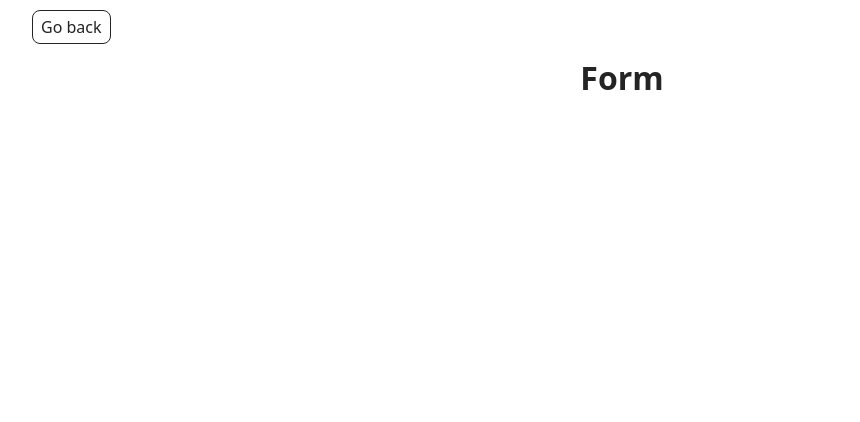
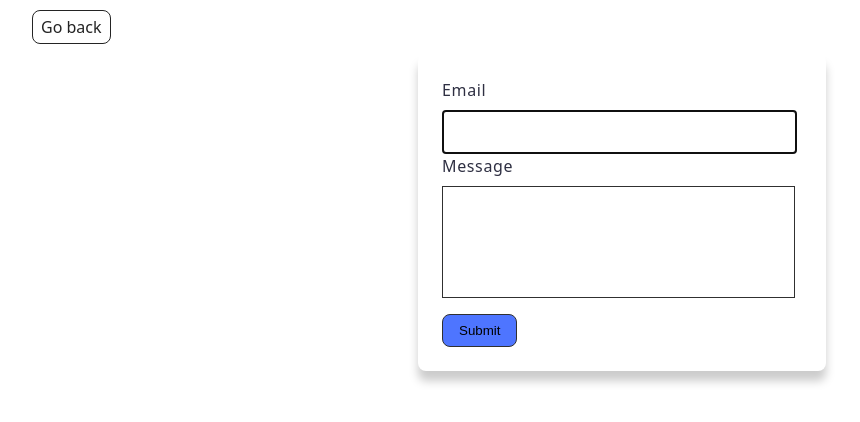
Before and after one commit to Yuriy-Nabasov/goit-js-hw-09, a website built with Vite: page src/2-form.html in a window 1280 px wide. Shown: the whole page, without its empty margins (18-878 px from the left). Built offline with nearby package versions, Linux system fonts and the light colour scheme.

Commit message:
preparation-of-task-2

```diff
--- a/src/2-form.html
+++ b/src/2-form.html
@@ -12,7 +12,27 @@
     <main>
       <div class="container">
         <a class="back-link" href="./index.html">Go back</a>
-        <h1 class="main-title">Form</h1>
+        <!-- <h1 class="main-title">Form</h1> -->
+        <form class="feedback-form" autocomplete="off">
+          <label class="feedback-form-label">
+            Email
+            <input
+              class="feedback-form-input"
+              type="email"
+              name="email"
+              autofocus
+            />
+          </label>
+          <label class="feedback-form-label">
+            Message
+            <textarea
+              class="feedback-form-message"
+              name="message"
+              rows="8"
+            ></textarea>
+          </label>
+          <button class="feedback-form-submit" type="submit">Submit</button>
+        </form>
       </div>
     </main>
     <script type="module" src="./js/2-form.js"></script>
--- a/src/css/styles.css
+++ b/src/css/styles.css
@@ -40,3 +40,62 @@
   object-fit: contain;
   object-position: center top;
 }
+
+.feedback-form {
+  display: flex;
+  flex-direction: column;
+  /* row-gap: 20px; */
+  width: 360px;
+  /* height: 192px; */
+  padding: 24px 24px 0px 24px;
+  border-radius: 8px;
+  margin: 0 auto;
+  box-shadow: 0 10px 10px 0 #cccccc;
+}
+
+.feedback-form-label {
+  /* display: block; */
+  font-weight: 400;
+  font-size: 16px;
+  line-height: 150%;
+  letter-spacing: 0.04em;
+  color: #2e2f42;
+}
+
+.feedback-form-input {
+  display: block;
+  width: 336px;
+  height: 40px;
+  padding-left: 15px;
+  margin-top: 8px;
+  border: 1px solid #303030;
+}
+
+.feedback-form-message {
+  display: block;
+  width: 321px;
+  height: 80px;
+  padding: 15px;
+  border: 1px solid #303030;
+  resize: none;
+  margin-top: 8px;
+  margin-bottom: 16px;
+}
+
+.feedback-form-submit {
+  margin-bottom: 24px;
+  padding: 8px 16px;
+  /* background-color: transparent; */
+  background: #4e75ff;
+  border: 1px solid #303030;
+  border-radius: 8px;
+  cursor: pointer;
+  align-self: flex-start;
+  transition: transform 250ms linear;
+}
+
+.feedback-form-submit:hover,
+.feedback-form-submit:focus {
+  transform: scale(1.05);
+  background: #4e75ff;
+}
--- a/src/js/1-gallery.js
+++ b/src/js/1-gallery.js
@@ -1,6 +1,6 @@
 `use strict`; // Код у суворому режимі
 
-console.log(`Gallery`);
+// console.log(`Gallery`);
 
 import SimpleLightbox from 'simplelightbox';
 import 'simplelightbox/dist/simple-lightbox.min.css';
--- a/src/js/2-form.js
+++ b/src/js/2-form.js
@@ -1 +1,3 @@
+`use strict`; // Код у суворому режимі
+
 console.log(`Form`);
```
